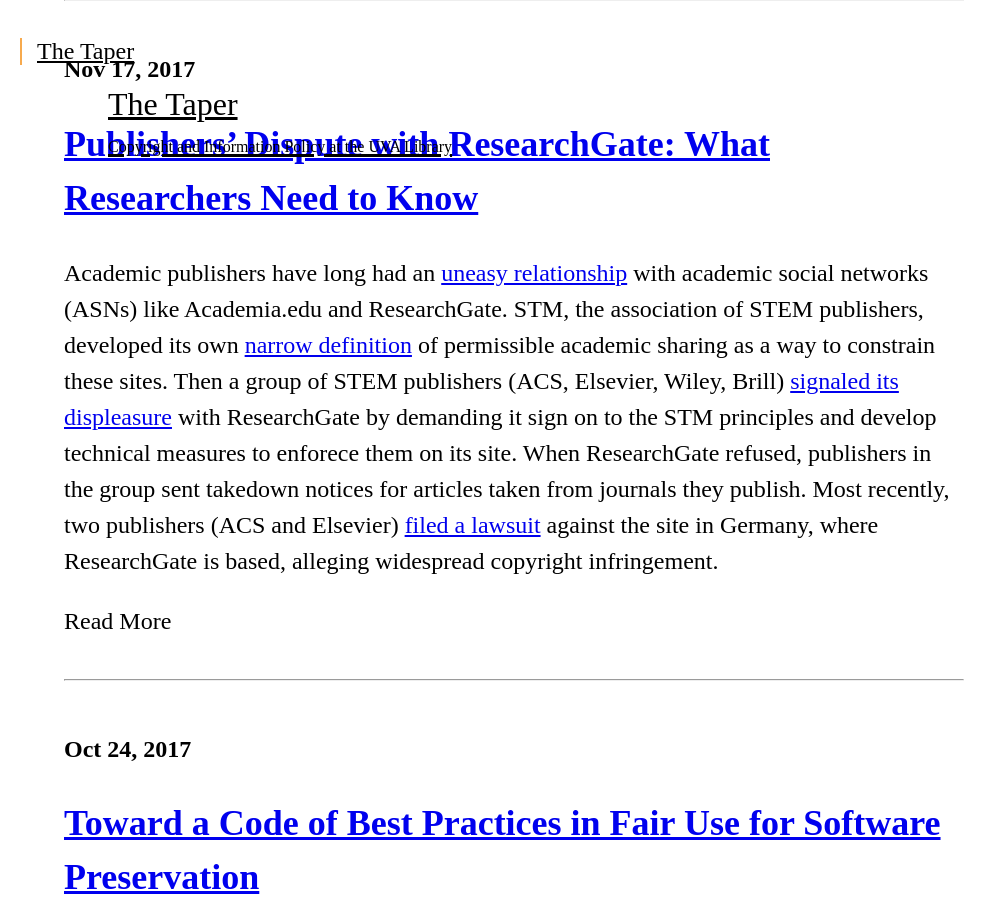
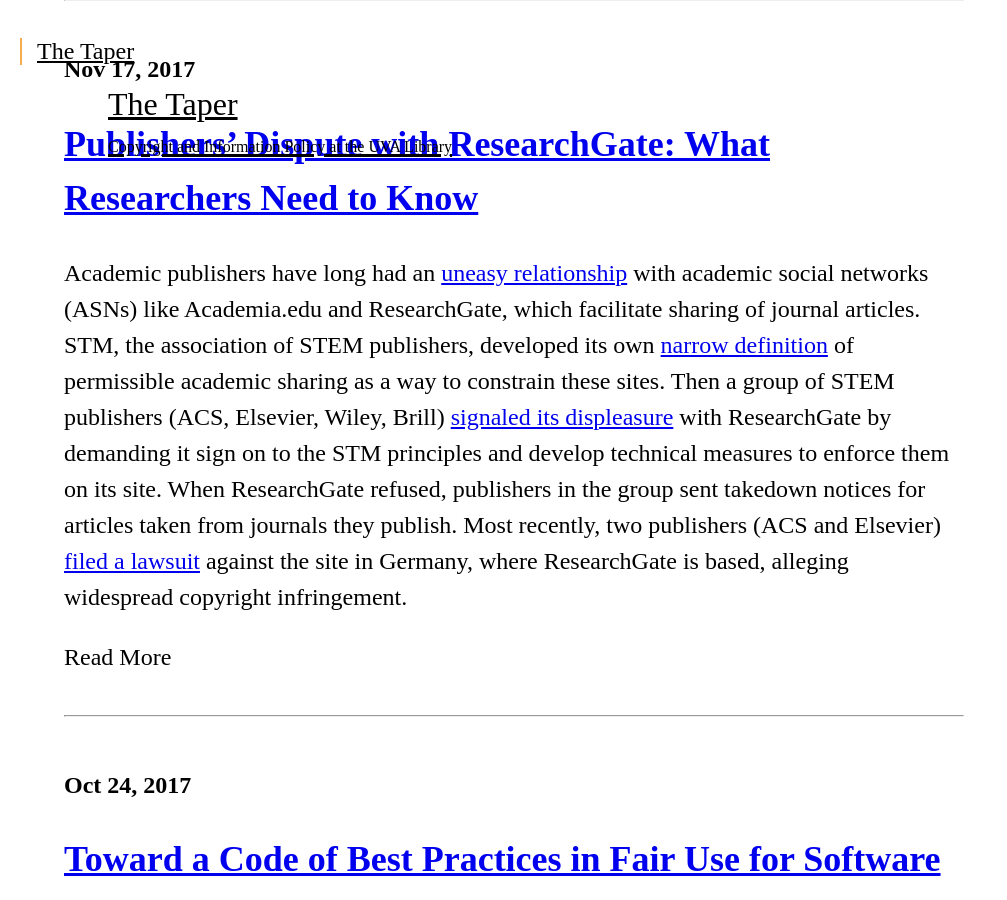
Before and after one commit to uvalib/thetaper, a Jekyll site: the page built from index.html, in a window 1280 px wide and 900 px high, scrolled down 549 px. Shown: the whole window, without its empty margins (0-1007 px from the left). Built offline with Jekyll 4.4.1, drawn with Linux system fonts in a browser that asks for light colours; some web fonts are replaced; a script that is not in the unit is left out; comment, search, counter and statistics services are not loaded.

Commit message:
Corrected a typo, added a clause to the first sentence.

```diff
--- a/_posts/2017-11-17-publishers-dispute-with-researchgate-what-researchers-need-to-know.md
+++ b/_posts/2017-11-17-publishers-dispute-with-researchgate-what-researchers-need-to-know.md
@@ -5,7 +5,7 @@
 date: '2017-11-17 16:09 -0500'
 title: 'Publishers’ Dispute with ResearchGate: What Researchers Need to Know'
 ---
-Academic publishers have long had an [uneasy relationship](https://svpow.com/2013/12/06/elsevier-is-taking-down-papers-from-academia-edu/) with academic social networks (ASNs) like Academia.edu and ResearchGate. STM, the association of STEM publishers, developed its own [narrow definition](http://www.stm-assoc.org/stm-consultations/scn-consultation-2015/) of permissible academic sharing as a way to constrain these sites. Then a group of STEM publishers (ACS, Elsevier, Wiley, Brill) [signaled its displeasure](http://www.responsiblesharing.org/coalition-statement/) with ResearchGate by demanding it sign on to the STM principles and develop technical measures to enforece them on its site. When ResearchGate refused, publishers in the group sent takedown notices for articles taken from journals they publish. Most recently, two publishers (ACS and Elsevier) [filed a lawsuit](http://www.sciencemag.org/news/2017/10/publishers-take-researchgate-court-alleging-massive-copyright-infringement) against the site in Germany, where ResearchGate is based, alleging widespread copyright infringement.
+Academic publishers have long had an [uneasy relationship](https://svpow.com/2013/12/06/elsevier-is-taking-down-papers-from-academia-edu/) with academic social networks (ASNs) like Academia.edu and ResearchGate, which facilitate sharing of journal articles. STM, the association of STEM publishers, developed its own [narrow definition](http://www.stm-assoc.org/stm-consultations/scn-consultation-2015/) of permissible academic sharing as a way to constrain these sites. Then a group of STEM publishers (ACS, Elsevier, Wiley, Brill) [signaled its displeasure](http://www.responsiblesharing.org/coalition-statement/) with ResearchGate by demanding it sign on to the STM principles and develop technical measures to enforce them on its site. When ResearchGate refused, publishers in the group sent takedown notices for articles taken from journals they publish. Most recently, two publishers (ACS and Elsevier) [filed a lawsuit](http://www.sciencemag.org/news/2017/10/publishers-take-researchgate-court-alleging-massive-copyright-infringement) against the site in Germany, where ResearchGate is based, alleging widespread copyright infringement.
 
 Researchers have found themselves, or at least their papers, caught in the crossfire. Why is research disappearing from these websites, should researchers be worried, and what can they do to take control of their research? These are big questions, and I’d like to take this opportunity to explain several important aspects of the current publishing ecosystem while we’re at it. But first, in case you’re in a hurry:
 
```
